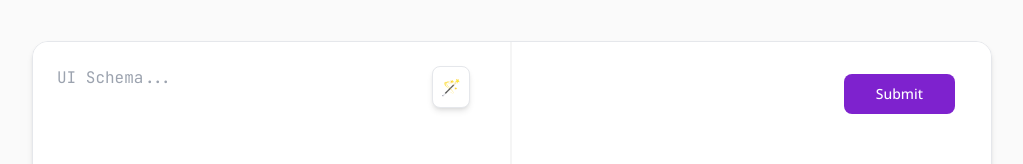
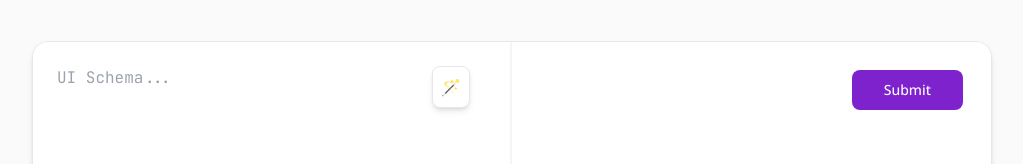
Before and after one commit to StrixROX/JSON-Form-Generator, a Next.js app: page / in a window 1280 px wide. Shown: the part 192-356 px from the top of the page, without its empty margins (128-1151 px from the left). Built offline with nearby package versions, Linux system fonts and the light colour scheme.

Commit message:
Decreased SubmitButtonElement margin

```diff
--- a/components/FormElements/SubmitButtonElement.jsx
+++ b/components/FormElements/SubmitButtonElement.jsx
@@ -11,7 +11,7 @@ export default function SubmitButtonElement({ schema }) {
 		<>
 			<button
 				type="button"
-				className="float-right mx-3 my-2 rounded-lg bg-purple-700 px-8 py-2.5 text-sm font-medium text-white focus:outline-none focus:ring-4 focus:ring-purple-300 hover:bg-purple-800"
+				className="float-right m-1 rounded-lg bg-purple-700 px-8 py-2.5 text-sm font-medium text-white focus:outline-none focus:ring-4 focus:ring-purple-300 hover:bg-purple-800"
 				onClick={clickHandler}>
 				{icon !== '' ? <span className="mr-2">{icon}</span> : null}
 				{label}
```
